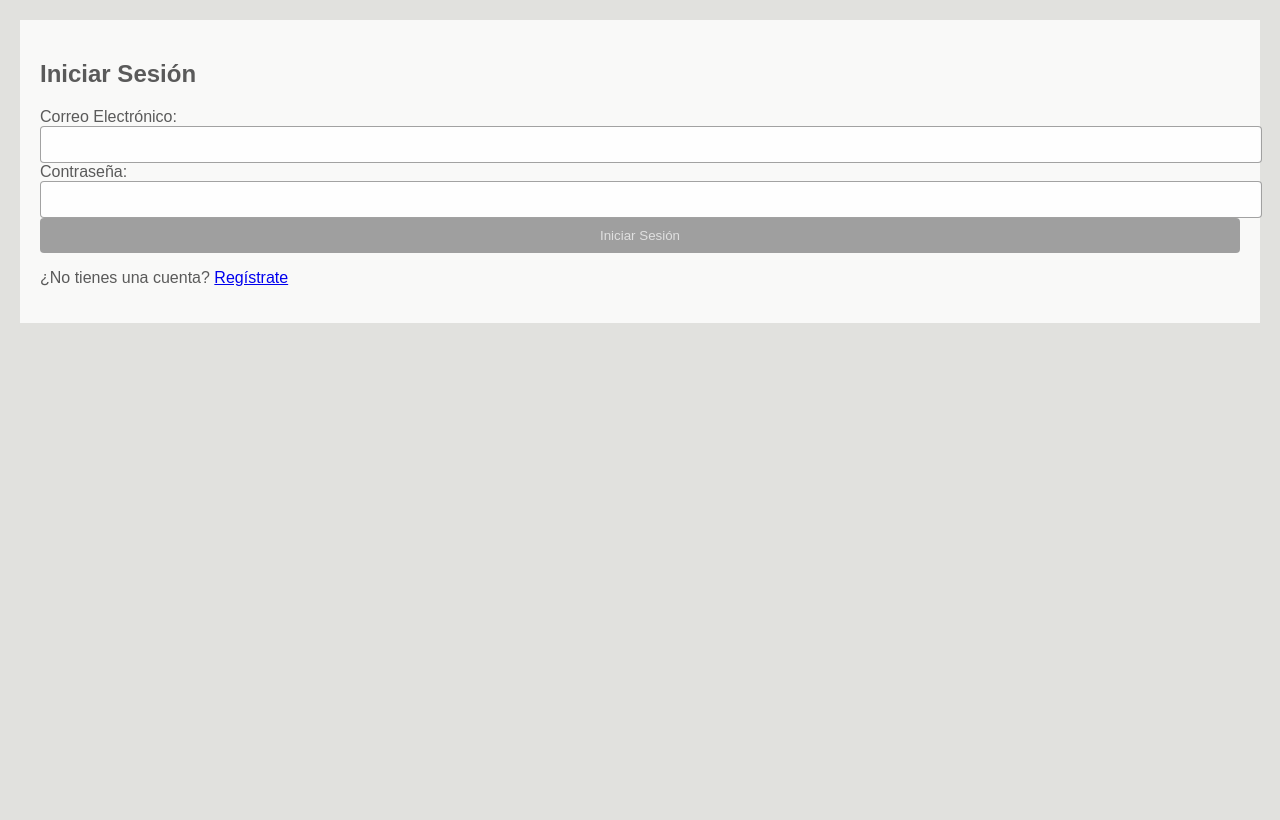
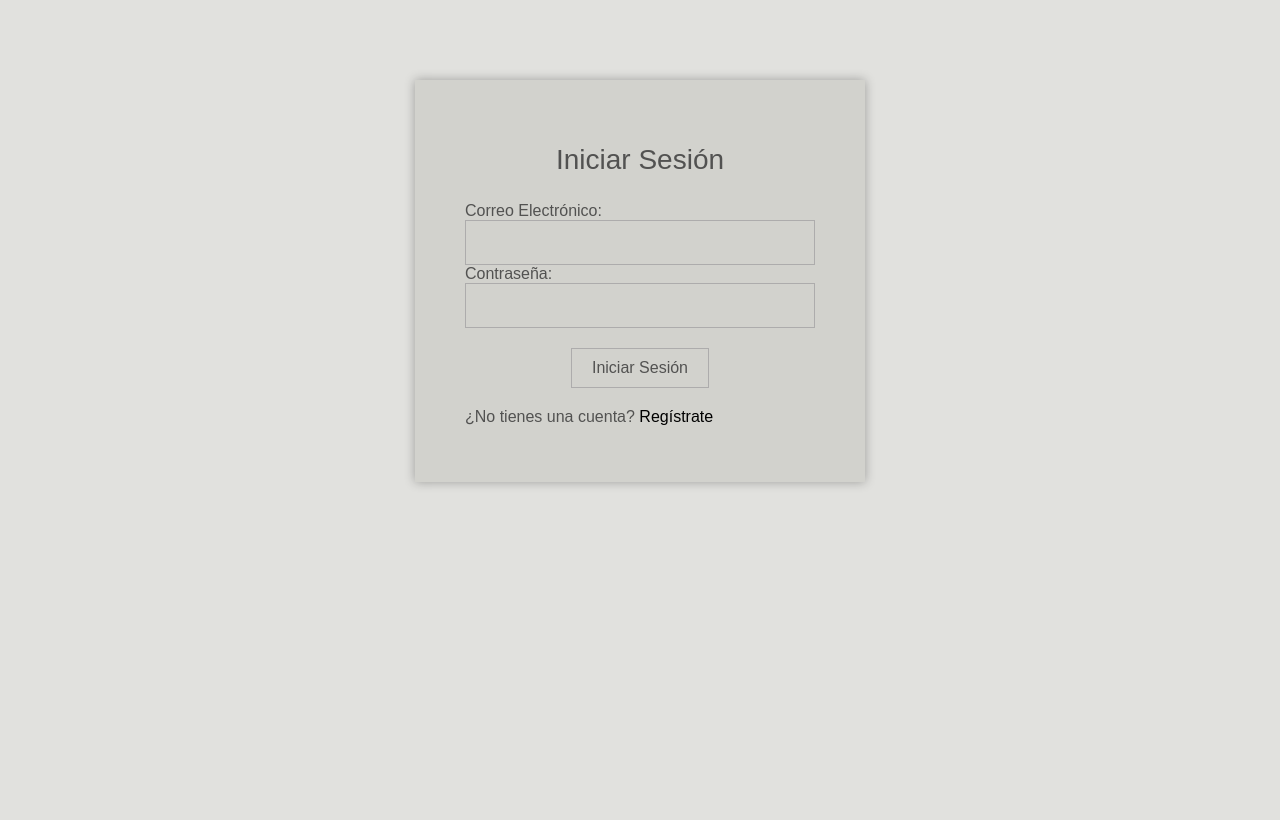
Before and after one commit to santiFie/Cedica-App, a Flask app: page /auth/ in a window 1280 px wide. After the commit the page ends 487 px from the top, so only its background shows below. Run offline with Flask 3, Linux system fonts and the light colour scheme.

Commit message:
Se corrigen cosas de estetica.

```diff
--- a/admin/src/web/templates/auth/login.html
+++ b/admin/src/web/templates/auth/login.html
@@ -5,6 +5,7 @@
 {% block head %}
     {{ super() }}
     <meta name="viewport" content="width=device-width, initial-scale=1.0">
+    <link rel="stylesheet" href="{{ url_for('static', filename='login_style.css') }}"/>
 {% endblock %}
 
 {% block content %}
@@ -23,25 +24,28 @@
         </ul>
     {% endif %}
     {% endwith %}
-
-    <div>
+    <section class="form-main">
+        <div class="form-content">
+            <div class="box">
                 <h2>Iniciar Sesión</h2>
-        <form action="{{ url_for('auth.verification') }}" method="POST">
+                <form action="{{ url_for('auth.verification') }}" method="POST" novalidate>
                     <div>
                         <label for="email">Correo Electrónico:</label>
-                <input type="email" id="email" name="email" required>
+                        <input class="input-control" type="email" id="email" name="email" required>
                     </div>
                     <div>
                         <label for="password">Contraseña:</label>
-                <input type="password" id="password" name="password" required>
+                        <input class= "input-control" type="password" id="password" name="password" required>
                     </div>
                     <div>
-                <button type="submit">Iniciar Sesión</button>
+                        <button class="btn" type="submit">Iniciar Sesión</button>
                     </div>
                 </form>
-    </div>
 
                 <div>
-        <p>¿No tienes una cuenta? <a href="{{ url_for('auth.register') }}">Regístrate</a></p>
+                    <p>¿No tienes una cuenta? <a class="gradient-text" href="{{ url_for('auth.register') }}">Regístrate</a></p>
                 </div>
+            </div>
+        </div>
+    </section>
 {% endblock %}
--- /dev/null
+++ b/admin/static/login_style.css
@@ -0,0 +1,118 @@
+a{
+    text-decoration: none;
+    font-weight: 500;
+    display: inline-block;
+}
+
+.gradient-text{
+    background: hsl(0, 0%, 0%);
+    -webkit-background-clip: text;
+    background-clip: text;
+    color: transparent;
+}
+
+.form-main {
+    display: flex;
+    justify-content: center;
+    align-items: flex-start; /* Alinea el contenido hacia arriba */
+    height: 90vh; /* Reducir la altura para colocar el formulario más arriba */
+    padding-top: 10vh; /* Reducir el espacio superior para colocar el formulario más arriba */
+}
+
+.form-content{
+    width: 100%;
+    max-width: 450px;
+    position: relative;
+    z-index: 1;
+    border-radius: 0px;
+    box-shadow: 0 0 10px rgba(0, 0, 0, 0.3); /* Agrega sombra al formulario */
+}
+
+.form-content .box{
+    background-color: rgba(196, 196, 190, 0.5); /* Fondo con opacidad */
+    border-color: var(--glass-bg-color);
+    border: 1px solid var(--border-color);
+    padding: 40px 50px;
+    border-radius: 0px;
+}
+
+.form-content h2{
+    font-size: 28px;
+    text-align: center;
+    line-height: 1.2;
+    font-weight: 500;
+}
+
+
+.form-content form{
+    margin: 25px 0 20px;
+}
+
+
+.form-content ::placeholder{
+    color:inherit;
+    opacity: 1;
+}
+
+.form-content .input-control{
+    display: block;
+    height: 45px;
+    width: 100%;
+    background-color: transparent;
+    border: 1px solid #adacac; /* Contorno visible */
+    color: inherit;
+    font-weight: inherit;
+    font-family: inherit;
+    font-size: 16px;
+    padding: 5px; /* Añadir padding para mejor visibilidad */
+    box-sizing: border-box; /* Incluye el padding y el borde en el ancho total */
+}
+
+.form-content .input-control:focus{
+    outline:none;
+    border-color: #000000; /* Cambia el color del borde al enfocar */
+}
+
+.form-content .btn{
+    height: 40px;
+    width: auto;
+    padding: 0 20px;
+    font-size: 16px;
+    font-weight: 500;
+    text-transform: capitalize;
+    font-family: inherit;
+    cursor: pointer;
+    border-radius: 0px;
+    user-select: none;
+    background: var(--green);
+    border: 1px solid #adacac; /* Contorno visible */
+    color: var(--text-white);
+    position: relative;
+    z-index: 1;
+    overflow: hidden;
+    margin-top: 20px;
+    display: block;
+    margin-left: auto;
+    margin-right: auto; /* Centra el botón */
+}
+
+.form-content .btn::before{
+    content: "";
+    position: absolute;
+    left: 0;
+    top: 0;
+    height: 100%;
+    width: 100%;
+    transition: background-color 0.5s ease;
+}
+
+.form-content .error{
+    position: relative;
+    font-size: 15px;
+    font-family: inherit;
+    color: rgb(216, 70, 70);
+}
+
+.form-content .btn:hover::before{
+    background-color: var(--button-hover-color);
+}
--- a/admin/static/style.css
+++ b/admin/static/style.css
@@ -82,34 +82,3 @@ body {
 .navbar .user-menu .dropdown-content a:hover {
     background-color: #ddd;
 }
-
-input[type="email"],
-input[type="password"] {
-    width: 100%;
-    padding: 10px;
-    border: 1px solid rgba(100, 100, 100, 0.6); /* Borde gris medio con opacidad */
-    border-radius: 4px;
-    background-color: rgba(255, 255, 255, 0.8); /* Fondo blanco con opacidad */
-    color: rgba(50, 50, 50, 0.8); /* Texto gris oscuro */
-}
-
-button {
-    width: 100%;
-    padding: 10px;
-    background-color: rgba(100, 100, 100, 0.6); /* Botón gris medio con opacidad */
-    color: rgba(240, 240, 240, 0.8); /* Texto del botón gris claro con opacidad */
-    border: none;
-    border-radius: 4px;
-    cursor: pointer;
-}
-
-button:hover {
-    background-color: rgba(120, 120, 120, 0.7); /* Fondo más oscuro al pasar sobre el botón */
-}
-
-#container {
-    margin: 20px auto;
-    max-width: 1200px;
-    padding: 20px;
-    background-color: rgba(255, 255, 255, 0.8);
-}
```
Lines whose indentation alone changed are shown as unchanged.
